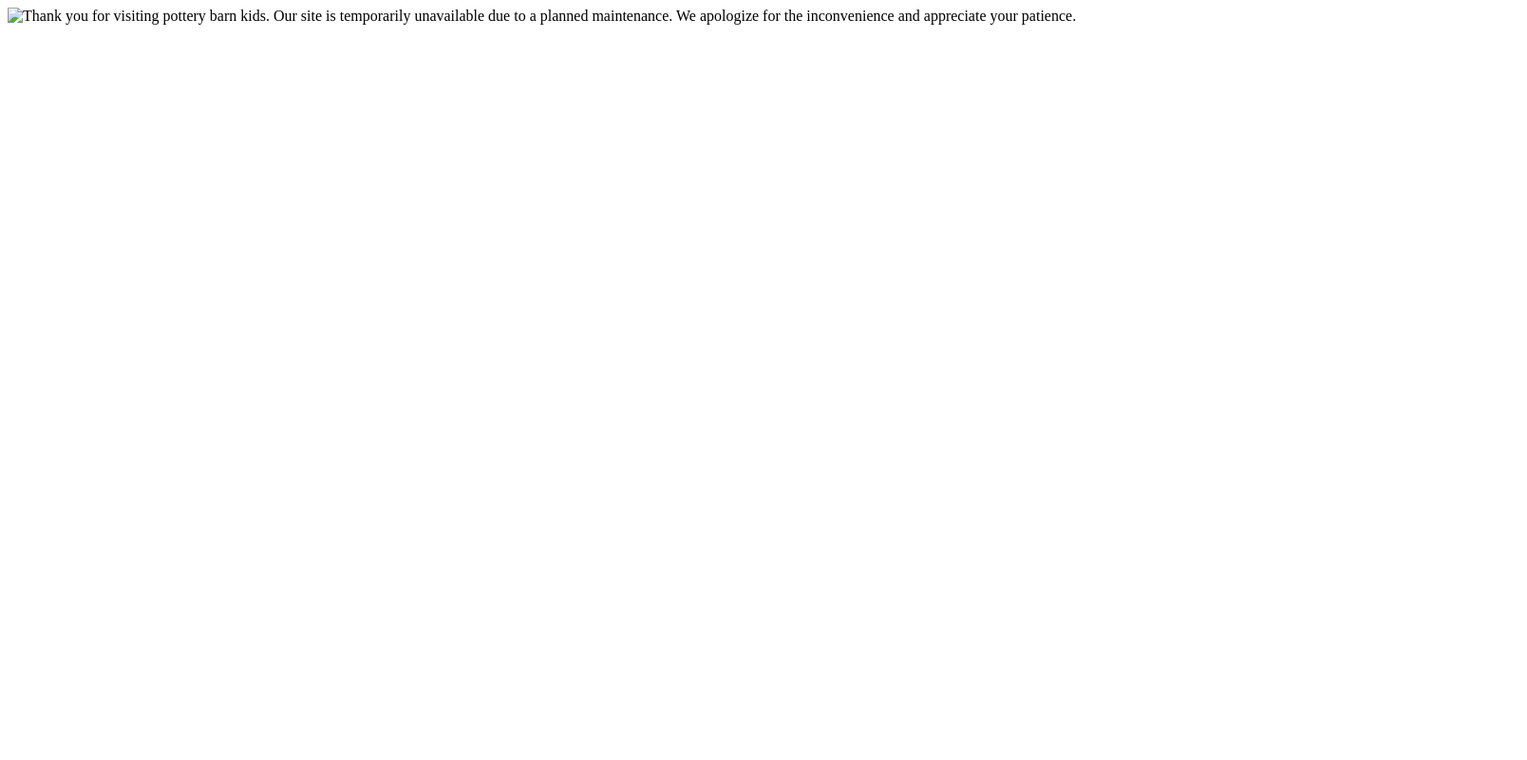
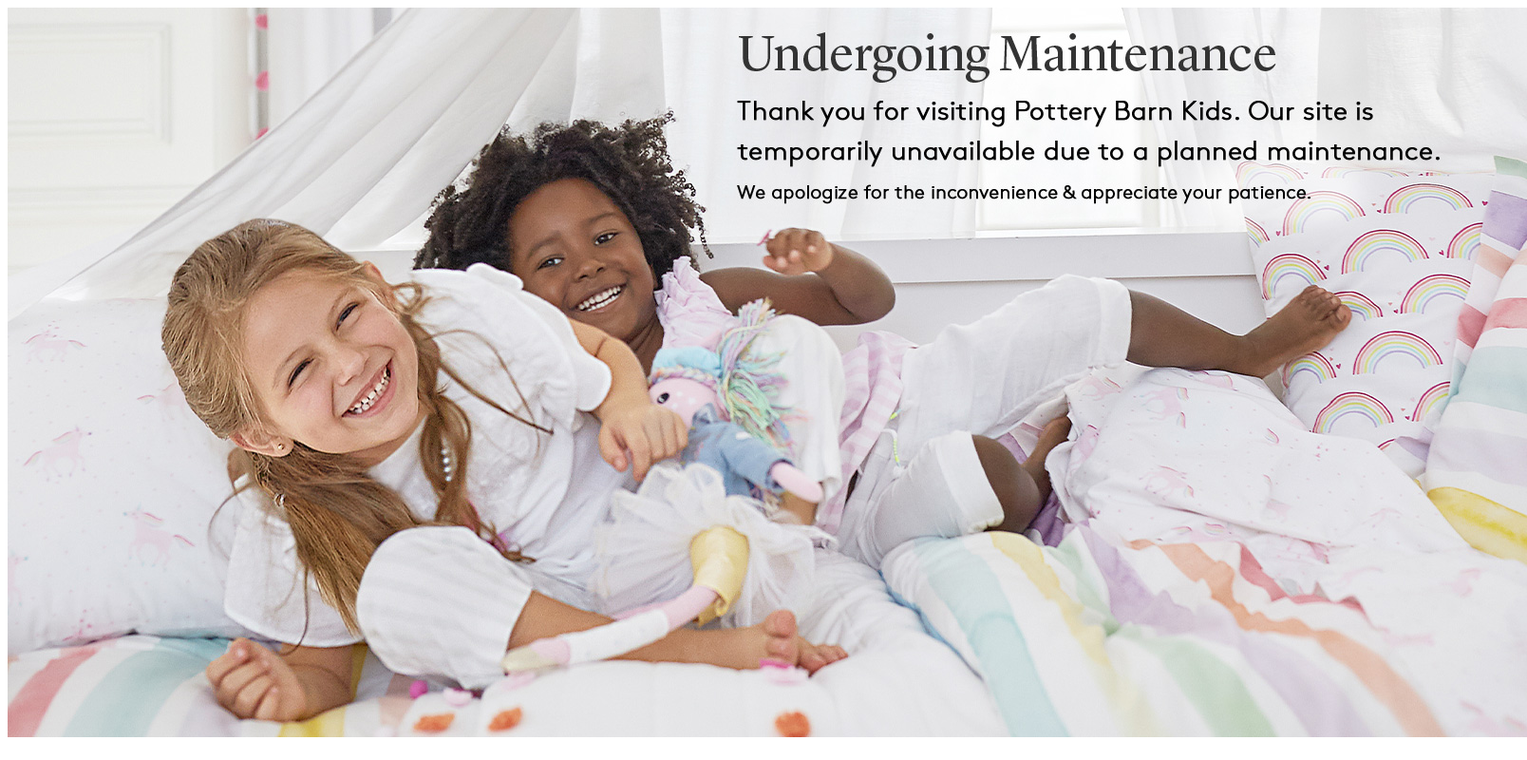
Before and after one commit to rwlib3/ecom-maintenance, a plain HTML site: page src/index.html in a window 1280 px wide. Shown: the whole page at 95% size, 1608 px wide, since content can reach past the window. Drawn offline with Linux system fonts and the light colour scheme.

Commit message:
update image

```diff
--- a/src/index.html
+++ b/src/index.html
@@ -12,7 +12,7 @@
 </head>
 <body>
 	<div id="maintenance">
-		<img src="S119_Homepage_Maintenance_CA.jpg"
+		<img src="S19_Homepage_Maintenance_UK.jpg"
 			 alt="Thank you for visiting pottery barn kids. Our site is temporarily unavailable due to a planned maintenance. We apologize for the inconvenience and appreciate your patience.">
 	</div>
 </body>
```
